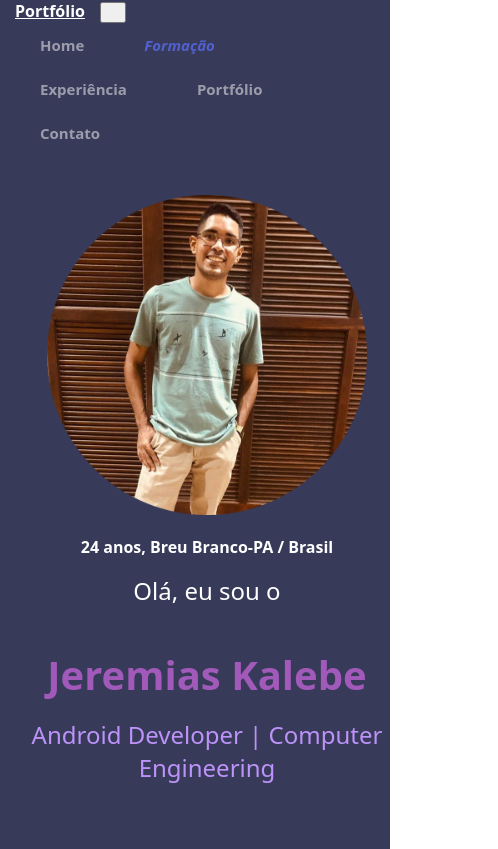
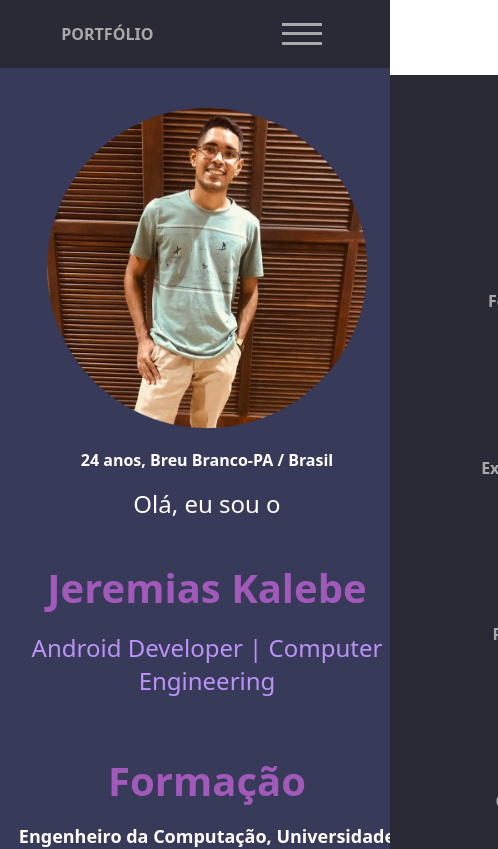
Before and after one commit to jkalebe/jkalebe.github.io, a React (Create React App) app: page / in a window 390 px wide. Shown: the top 849 px of the page, 498 px wide, since content can reach past the window. Built offline with nearby package versions, Linux system fonts and the light colour scheme.

Commit message:
Portfólio atualizado, nav bar atualizada

```diff
--- a/src/App.css
+++ b/src/App.css
@@ -1,8 +1,3 @@
-.color-nav{
-  background-color: #282a36;
-}
-
-
 :root{
   --cor-roxo: #383a59;
   --cor-lilas: #a15aba;
@@ -123,10 +118,6 @@
 }
 
 /* -----------------------contact---------------------- */
-#contact{
-  padding: 80px 0;
-}
-
 #contact a{
   padding: 0 40px;
 }
--- a/src/App.js
+++ b/src/App.js
@@ -11,7 +11,7 @@ import Contact from './components/Contact.jsx';
 
 function App() {
   return (
-    <div>
+    <div >
       <NavBar />
       <div className='app'>
         <div className='container'>
--- a/src/components/Contact.jsx
+++ b/src/components/Contact.jsx
@@ -3,20 +3,19 @@ import {FiInstagram} from 'react-icons/fi'
 import {IoLogoWhatsapp} from 'react-icons/io'
 import {SiGmail} from 'react-icons/si'
 import {FaLinkedin} from 'react-icons/fa'
-import {AiFillGithub} from 'react-icons/ai'
+
 
 
 
 function Contact() {
     const size='3em'
     return (
-        <div id='contact'>
-            <div><p className='divTitle'>Contato</p></div>
+        <div className='mt-2 mb-2' id='contact'>
+            <div><p className='title'>Contato</p></div>
                 <a target="_blank" href="https://www.instagram.com/kalebe317/"><FiInstagram className='iconesTools' color={'#fff'} size={size}/></a>
                 <a target="_blank" href="https://www.linkedin.com/in/jeremias-kalebe-cunha-estumano-5990b621b/"><FaLinkedin className='iconesTools' color={'#fff'} size={size}/></a>
                 <a target="_blank" href="https://api.whatsapp.com/send/?phone=5594992727306&text&app_absent=0"><IoLogoWhatsapp className='iconesTools' color={'#fff'} size={size}/></a>
                 <a target="_blank" href="https://mail.google.com/mail/u/0/?fs=1&to=jeremiaskalebe@gmail.com&tf=cm"><SiGmail className='iconesTools' color={'#fff'} size={size}/></a>
-                <a target="_blank" href="https://github.com/jkalebe"><AiFillGithub className='iconesTools' color={'#fff'} size={size}/></a>
         </div>
     )
 }
--- a/src/components/NavBar.jsx
+++ b/src/components/NavBar.jsx
@@ -1,99 +1,34 @@
-import React, { Component } from 'react'
-import {Navbar, Nav, Container} from 'react-bootstrap';
+import React, { Component, useState } from 'react'
 import './navbar.css'
 
 
-export default class navBar extends Component {
 
-    test(){
-        var tabsNewAnim = $('#navbarSupportedContent');
-        var selectorNewAnim = $('#navbarSupportedContent').find('li').length;
-        var activeItemNewAnim = tabsNewAnim.find('.active');
-        var activeWidthNewAnimHeight = activeItemNewAnim.innerHeight();
-        var activeWidthNewAnimWidth = activeItemNewAnim.innerWidth();
-        var itemPosNewAnimTop = activeItemNewAnim.position();
-        var itemPosNewAnimLeft = activeItemNewAnim.position();
-        $(".hori-selector").css({
-            "top":itemPosNewAnimTop.top + "px",
-            "left":itemPosNewAnimLeft.left + "px",
-            "height": activeWidthNewAnimHeight + "px",
-            "width": activeWidthNewAnimWidth + "px"
-        });
-        $("#navbarSupportedContent").on("click","li",function(e){
-            $('#navbarSupportedContent ul li').removeClass("active");
-            $(this).addClass('active');
-            var activeWidthNewAnimHeight = $(this).innerHeight();
-            var activeWidthNewAnimWidth = $(this).innerWidth();
-            var itemPosNewAnimTop = $(this).position();
-            var itemPosNewAnimLeft = $(this).position();
-            $(".hori-selector").css({
-                "top":itemPosNewAnimTop.top + "px",
-                "left":itemPosNewAnimLeft.left + "px",
-                "height": activeWidthNewAnimHeight + "px",
-                "width": activeWidthNewAnimWidth + "px"
-            });
-        });
-    }
-    // $(document).ready(function(){
-    //     setTimeout(function(){ test(); });
-    // });
-    // $(window).on('resize', function(){
-    //     setTimeout(function(){ test(); }, 500);
-    // });
-    // $(".navbar-toggler").click(function(){
-    //     $(".navbar-collapse").slideToggle(300);
-    //     setTimeout(function(){ test(); });
-    // });
+export default function NavBar() {
+const [active, setActive] = useState('nav__menu');
+const [toggleIcon, setToggleIcon] = useState("nav__toggler");
 
+const navToggle = () =>{
+    active === 'nav__menu' ? setActive('nav__menu nav__active'): setActive('nav__menu')
+    // TogglerIcon
 
+    toggleIcon === 'nav__toggler' ? setToggleIcon('nav__toggler toggle') : setToggleIcon('nav__toggler')
+}
 
-    // // --------------add active class-on another-page move----------
-    // jQuery(document).ready(function($){
-    //     // Get current path and find target link
-    //     var path = window.location.pathname.split("/").pop();
-
-    //     // Account for home page with empty path
-    //     if ( path == '' ) {
-    //         path = 'index.html';
-    //     }
-
-    //     var target = $('#navbarSupportedContent ul li a[href="'+path+'"]');
-    //     // Add active class to target link
-    //     target.parent().addClass('active');
-    // });
-
-
-
-
-
-    render() {
         return (
-            <nav class="navbar navbar-expand-custom navbar-mainbg">
-        <a class="navbar-brand navbar-logo" href="#">Portfólio</a>
-        <button class="navbar-toggler" type="button" aria-controls="navbarSupportedContent" aria-expanded="false" aria-label="Toggle navigation">
-        <i class="fas fa-bars text-white"></i>
-        </button>
-        <div class="collapse navbar-collapse" id="navbarSupportedContent">
-            <ul class="navbar-nav ml-auto">
-                <div class="hori-selector"><div class="left"></div><div class="right"></div></div>
-                <li class="nav-item">
-                    <a class="nav-link" href="#home"><i class="fas fa-tachometer-alt"></i>Home</a>
-                </li>
-                <li class="nav-item active">
-                    <a class="nav-link" href="#formation"><i class="far fa-address-book">Formação</i></a>
-                </li>
-                <li class="nav-item">
-                    <a class="nav-link" href="#xperiencia"><i class="far fa-clone"></i>Experiência</a>
-                </li>
-                <li class="nav-item">
-                    <a class="nav-link" href="#portfolio"><i class="far fa-calendar-alt"></i>Portfólio</a>
-                </li>
-                <li class="nav-item">
-                    <a class="nav-link" href="#contact"><i class="far fa-chart-bar"></i>Contato</a>
-                </li>
-            </ul>
-        </div>
-    </nav>
+            <nav className='nav'>
+                <a href="#" className='nav__brand'>Portfólio</a>
+                <ul className={active}>
+                <li className="nav__item"><a href='#' className='nav__link'>Home</a></li>
+                <li className="nav__item"><a href='#' className='nav__link'>Formação</a></li>
+                <li className="nav__item"><a href='#' className='nav__link'>Experiência</a></li>
+                <li className="nav__item"><a href='#' className='nav__link'>Portfólio</a></li>
+                <li className="nav__item"><a href='#' className='nav__link'>Contato</a></li>
+                </ul>
+                <div onClick={navToggle} className={toggleIcon}>
+                <div className="line1"></div>
+                <div className="line2"></div>
+                <div className="line3"></div>
+                </div>
+            </nav>
     )
-    }
 }
--- a/src/components/carrousel.css
+++ b/src/components/carrousel.css
@@ -3,7 +3,7 @@
 #slideshow {
 	margin: 0 auto;
 	/* padding-top: 50px; */
-	height: 600px;
+	height: 450px;
 	width: 100%;
 	box-sizing: border-box;
 }
--- a/src/components/navbar.css
+++ b/src/components/navbar.css
@@ -1,167 +1,79 @@
-@import url('https://fonts.googleapis.com/css?family=Roboto');
-
-/* body{
-	font-family: 'Roboto', sans-serif;
+/* *::before {
+  margin: 0;
+  box-sizing: border-box;
 }
-* {
-	margin: 0;
-	padding: 0;
+html{
+  font-size: 62.5%;
+}
+body{
+  font-size: 1.6rem;
 } */
-i {
-	margin-right: 10px;
+li{
+  list-style: none;
 }
-/*----------bootstrap-navbar-css------------*/
-.navbar-logo{
-	padding: 15px;
-	color: #fff;
-}
-.navbar-mainbg{
-	background-color: #383a59;
-	padding: 0px;
-}
-#navbarSupportedContent{
-	overflow: hidden;
-	position: relative;
-}
-#navbarSupportedContent ul{
-	padding: 0px;
-	margin: 0px;
-}
-#navbarSupportedContent ul li a i{
-	margin-right: 10px;
-}
-#navbarSupportedContent li {
-	list-style-type: none;
-	float: left;
-}
-#navbarSupportedContent ul li a{
-	color: rgba(255,255,255,0.5);
+a{
   text-decoration: none;
-    font-size: 15px;
-    display: block;
-    padding: 20px 20px;
-    transition-duration:0.6s;
-	transition-timing-function: cubic-bezier(0.68, -0.55, 0.265, 1.55);
-    position: relative;
-}
-#navbarSupportedContent>ul>li.active>a{
-	color: #5161ce;
-	background-color: transparent;
-	transition: all 0.7s;
-}
-#navbarSupportedContent a:not(:only-child):after {
-	content: "\f105";
-	position: absolute;
-	right: 20px;
-	top: 10px;
-	font-size: 14px;
-	font-family: "Font Awesome 5 Free";
-	display: inline-block;
-	padding-right: 3px;
-	vertical-align: middle;
-	font-weight: 900;
-	transition: 0.5s;
-}
-#navbarSupportedContent .active>a:not(:only-child):after {
-	transform: rotate(90deg);
-}
-.hori-selector{
-	display:inline-block;
-	position:absolute;
-	height: 100%;
-	top: 0px;
-	left: 0px;
-	transition-duration:0.6s;
-	transition-timing-function: cubic-bezier(0.68, -0.55, 0.265, 1.55);
-	background-color: #fff;
-	border-top-left-radius: 15px;
-	border-top-right-radius: 15px;
-	margin-top: 10px;
-}
-.hori-selector .right,
-.hori-selector .left{
-	position: absolute;
-	width: 25px;
-	height: 25px;
-	background-color: #fff;
-	bottom: 10px;
-}
-.hori-selector .right{
-	right: -25px;
-}
-.hori-selector .left{
-	left: -25px;
-}
-.hori-selector .right:before,
-.hori-selector .left:before{
-	content: '';
-    position: absolute;
-    width: 50px;
-    height: 50px;
-    border-radius: 50%;
-    background-color: #383a59;
-}
-.hori-selector .right:before{
-	bottom: 0;
-    right: -25px;
-}
-.hori-selector .left:before{
-	bottom: 0;
-    left: -25px;
+  color: darkgray;
 }
 
+.nav{
+  display: flex;
+  align-items: center;
+  justify-content: space-around;
+  height: 8vh;
+  background: #282a36;
+}
 
-@media(min-width: 992px){
-	.navbar-expand-custom {
-	    -ms-flex-flow: row nowrap;
-	    flex-flow: row nowrap;
-	    -ms-flex-pack: start;
-	    justify-content: flex-start;
+.nav__brand{
+  text-transform: uppercase;
+  font-weight: bold;
 }
-	.navbar-expand-custom .navbar-nav {
-	    -ms-flex-direction: row;
-	    flex-direction: row;
+
+.nav__menu{
+  display: flex;
+  align-items: center;
+  justify-content: space-around;
+  gap: 3rem;
 }
-	.navbar-expand-custom .navbar-toggler {
+.nav__toggler div{
+  width: 2.5rem;
+  height: 0.2rem;
+  margin: 0.4rem;
+  background: darkgrey;
+  transition: 0.4s ease-in;
+}
+.nav__toggler{
   display: none;
 }
-	.navbar-expand-custom .navbar-collapse {
-	    display: -ms-flexbox!important;
-	    display: flex!important;
-	    -ms-flex-preferred-size: auto;
-	    flex-basis: auto;
+
+@media screen and (max-width: 768px){
+  .nav__toggler{
+    display: block;
+  }
+  .nav__menu{
+    position: fixed;
+    top: 7vh;
+    right: 0;
+    width: 50vw;
+    height: 93vh;
+    background: #282a36;
+    flex-direction: column;
+    transform: translateX(100%);
+    transition: 0.5s ease-in;
   }
 }
+/* Nav actove class */
+.nav__active{
+  transform: translateX(0);
+}
 
-
-@media (max-width: 991px){
-	#navbarSupportedContent ul li a{
-		padding: 12px 30px;
+/* Toggler Icon Animation */
+.toggle .line1{
+  transform: rotate(-45deg) translate(-4px, 5px);
 }
-	.hori-selector{
-		margin-top: 0px;
-		margin-left: 10px;
-		border-radius: 0;
-		border-top-left-radius: 25px;
-		border-bottom-left-radius: 25px;
+.toggle .line2{
+  opacity: 0;
 }
-	.hori-selector .left,
-	.hori-selector .right{
-		right: 10px;
+.toggle .line3{
+  transform: rotate(45deg) translate(-4px, -5px);
 }
-	.hori-selector .left{
-		top: -25px;
-		left: auto;
-	}
-	.hori-selector .right{
-		bottom: -25px;
-	}
-	.hori-selector .left:before{
-		left: -25px;
-		top: -25px;
-	}
-	.hori-selector .right:before{
-		bottom: -25px;
-		left: -25px;
-	}
-}
```
Also changed, not shown: src/components/Portfolio.jsx (+14 -10 lines), src/components/Tools.jsx (+20 -3 lines), 1 other file (tests, documents, lock files or other folders). Lines whose indentation alone changed are shown as unchanged.
